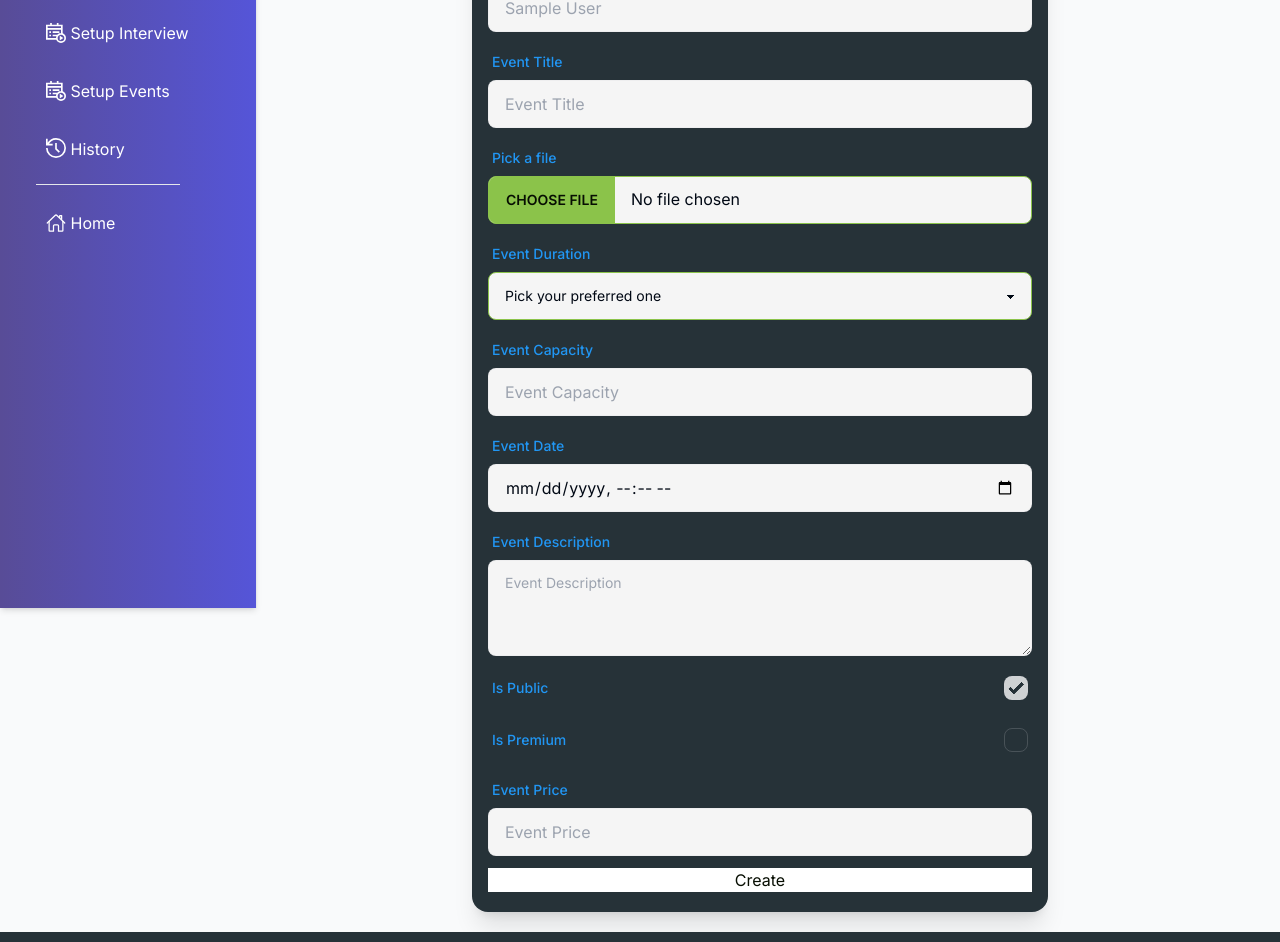
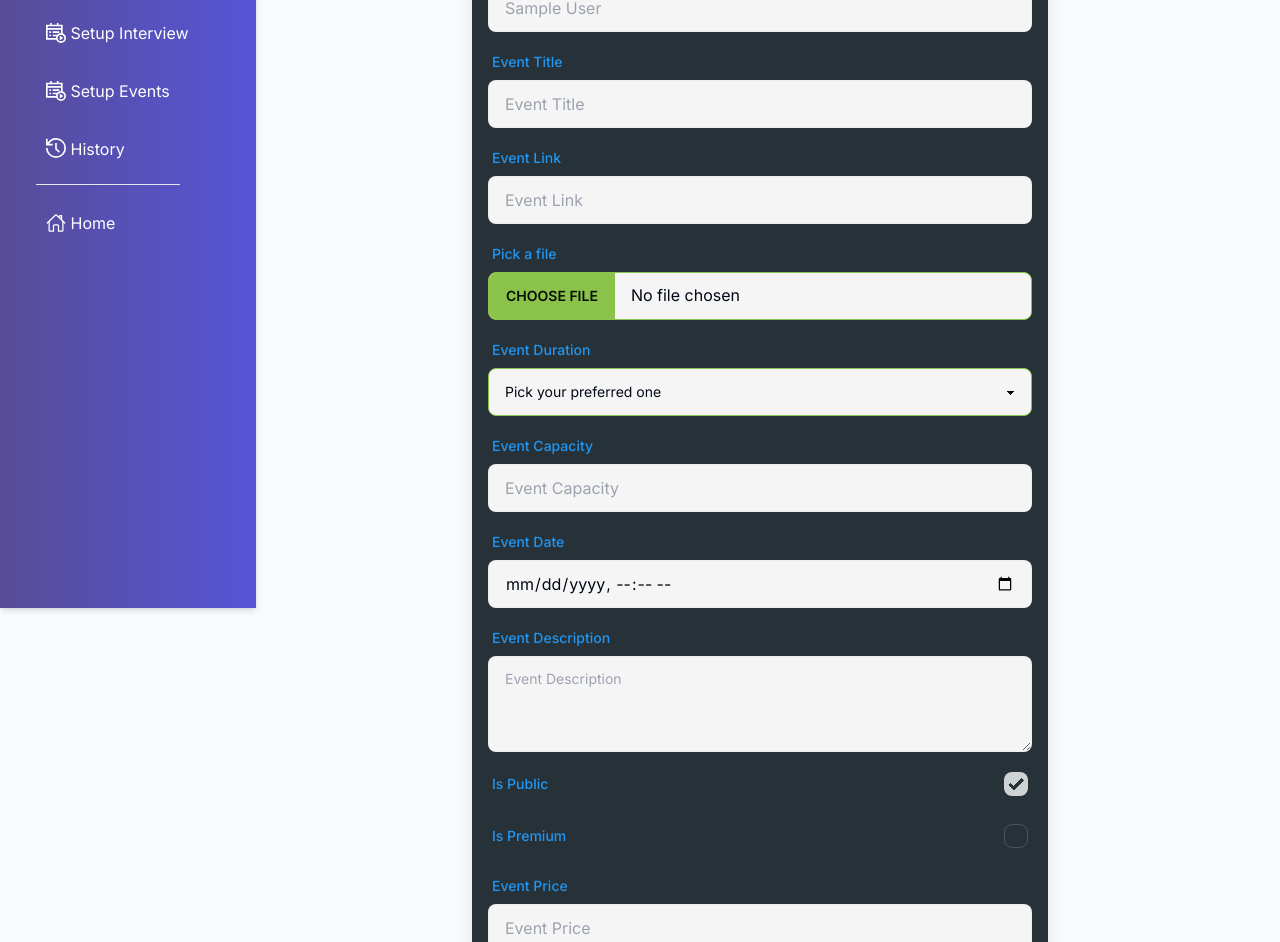
Before and after one commit to Naymul-NN/Schedulemeet-client, a Next.js app: page /dashboard/setupevents in a window 1280 px wide. Shown: the part 192-1134 px from the top of the page. Built offline with nearby package versions, Linux system fonts and the light colour scheme; no server answers; sample sign-in values are in the browser's storage.

Commit message:
create event

```diff
--- a/src/components/setUpEvent/SetUpEvent.jsx
+++ b/src/components/setUpEvent/SetUpEvent.jsx
@@ -2,7 +2,15 @@
 
 import TitleDashboard from "@/shared/TitleDashboard/TitleDashboard";
 import useAuth from "@/components/hooks/useAuth";
+import useAxiosSecure from "@/components/hooks/useAxiosSecure";
 import { useForm } from "react-hook-form";
+import uploadImg from "@/util/uploadImg";
+import toast from "react-hot-toast"
+
+// TODO: verify link and name
+// TODO: form should be two columns
+// TODO: loading button should be added
+// TODO: price input should be disable if isPremiem false
 
 const SetUpEvent = () => {
   const { user } = useAuth();
@@ -13,8 +21,36 @@ const SetUpEvent = () => {
     handleSubmit,
   } = useForm();
 
-  const handleCreateEvent =async (data) => {
+  const axiosSecure=useAxiosSecure()
 
+  const handleCreateEvent = async (data) => {
+    const imgUrl = await uploadImg(data.imageFile[0]);
+
+    const [date, time] = data.time.split("T");
+
+    const event = {
+      title: data.title,
+      hostName: data.hostName,
+      hostEmail: user.email,
+      image: imgUrl,
+      duration: data.duration,
+      capacity: data.capacity,
+      date: new Date(date),
+      time,
+      description: data.description,
+      link: data.link,
+      isPremium: data.isPremium,
+      fee: data.price,
+      isPublic: data.isPublic,
+    };
+
+
+
+const res=await axiosSecure.post("/api/v1/events/createEvent",event)
+
+if(res.data.success){
+    toast.success("Event Created Successfully")
+}
   };
 
   return (
@@ -58,6 +94,26 @@ const SetUpEvent = () => {
             />
             {errors.title && errors.title.type === "required" && (
               <span className="text-error text-xs">{errors.title.message}</span>
+            )}
+          </label>
+        </div>
+
+        <div>
+          {/* Event Link */}
+          <label className="form-control w-full ">
+            <div className="label">
+              <span className="label-text font-medium text-info">
+                Event Link
+              </span>
+            </div>
+            <input
+              type="text"
+              placeholder="Event Link"
+              className="input input-bordered w-full  bg-neutral text-info-content"
+              {...register("link", { required: "Event link is required" })}
+            />
+            {errors.link && errors.link.type === "required" && (
+              <span className="text-error text-xs">{errors.link.message}</span>
             )}
           </label>
         </div>
@@ -243,7 +299,7 @@ const SetUpEvent = () => {
         <div>
           <button
             type="submit"
-            className="btn-primary bg-white btn-block">
+            className="btn-primary btn btn-block">
             Create
           </button>
         </div>
```
